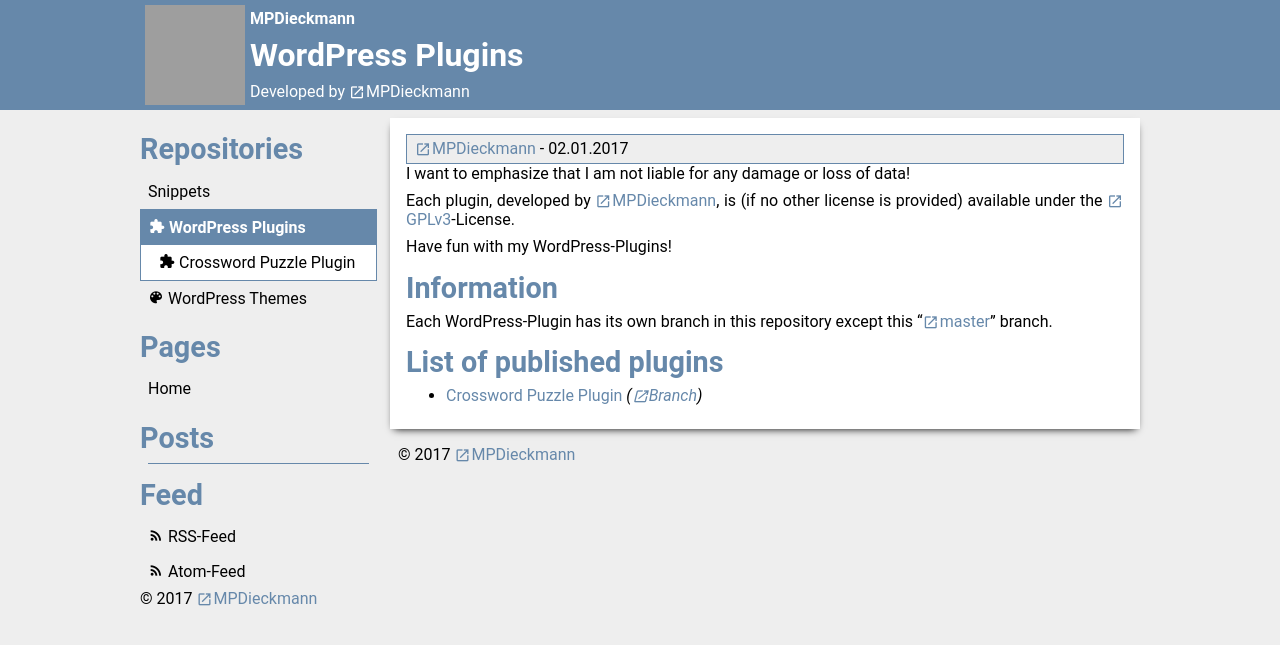
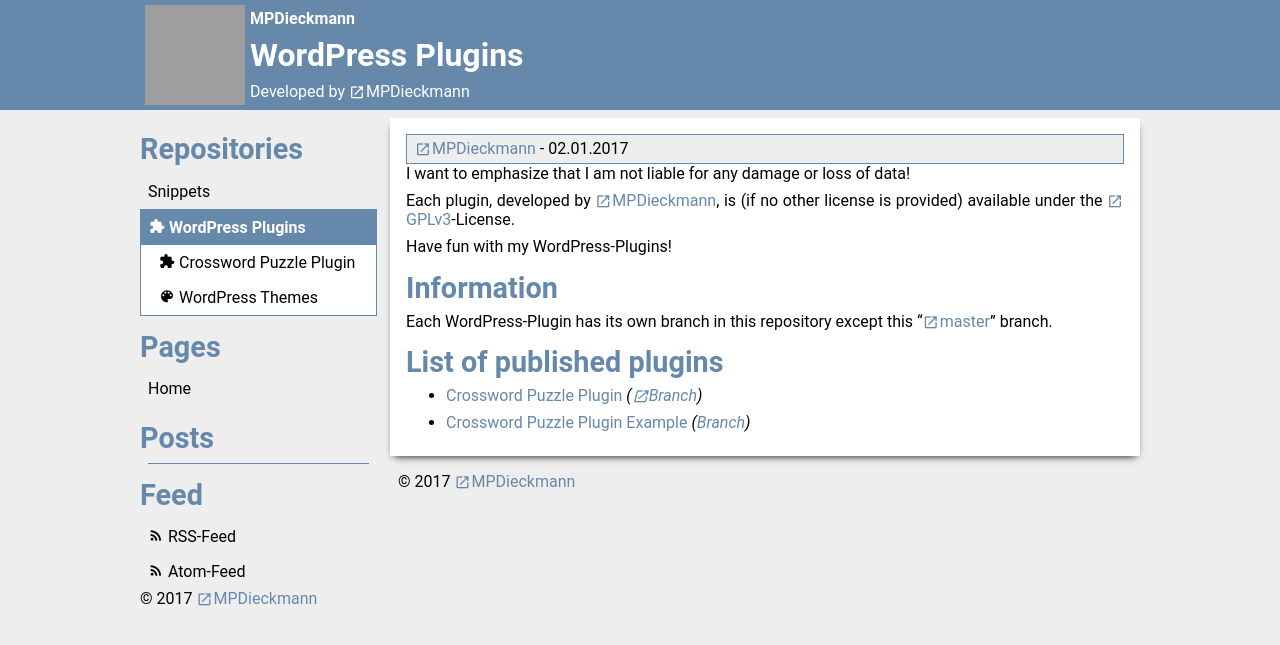
Before and after one commit to MPDieckmann/mpdieckmann.github.io, a Jekyll site: the page built from _repositories/wp-plugins.md, in a window 1280 px wide, cut to the strip 0-645 px from the top of the page. Built offline with Jekyll 4.4.1, drawn with Linux system fonts in a browser that asks for light colours; some web fonts are replaced; grey boxes are pictures that could not be loaded.

Commit message:
Update example.html

```diff
--- a/_repositories/wp-plugins/crossword-puzzle/example.html
+++ b/_repositories/wp-plugins/crossword-puzzle/example.html
@@ -1,3 +1,7 @@
+---
+title: "Crossword Puzzle Plugin Example"
+showmeta: "false"
+---
 <!-- Following will be inserted by adding the shortcode [crossword url="http://https://raw.githubusercontent.com/MPDieckmann/wp-plugins/crossword-puzzle/crossword-puzzle/assets/crossword-sample-google-docs-spreadsheet.csv"] -->
 <crossword-crossword>
   <table id="crossword-0">
```
